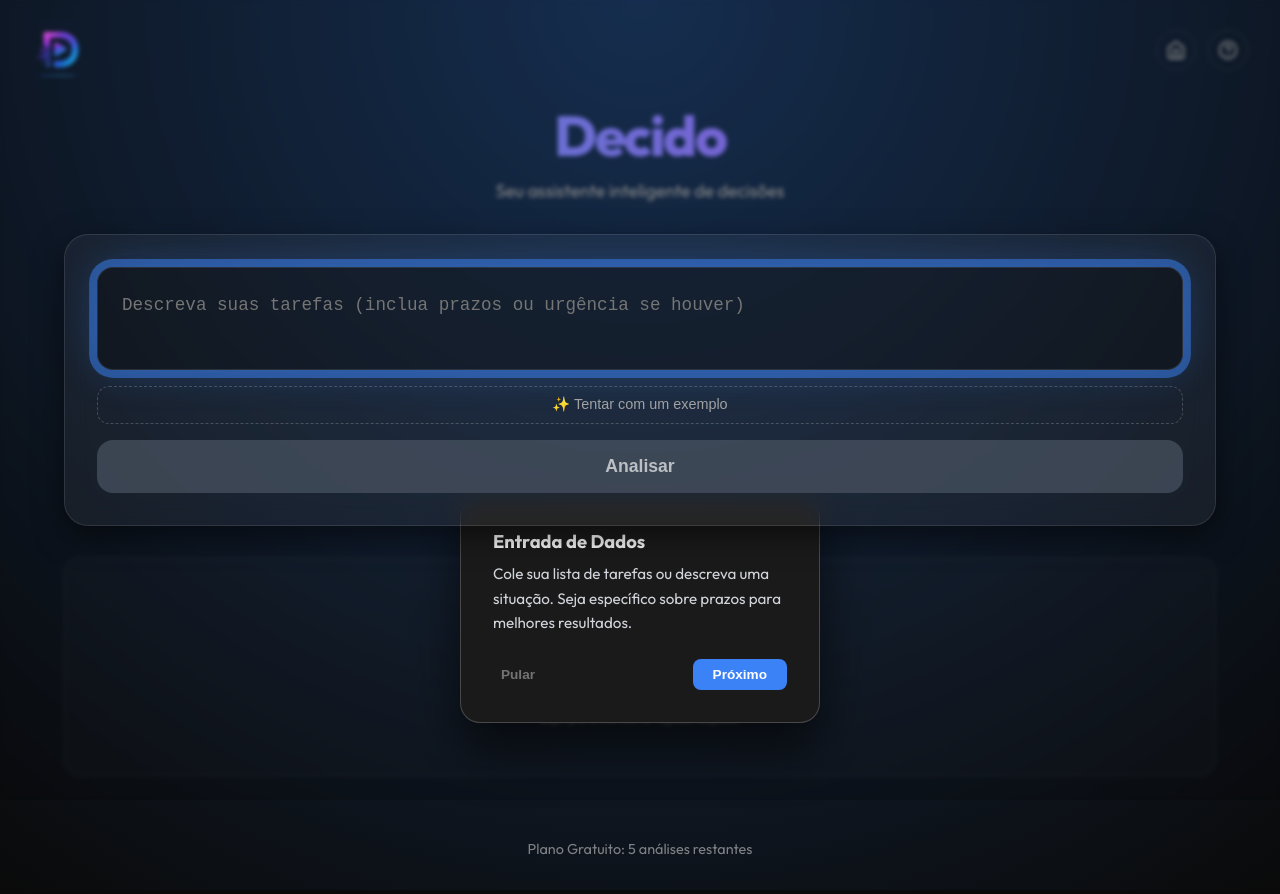
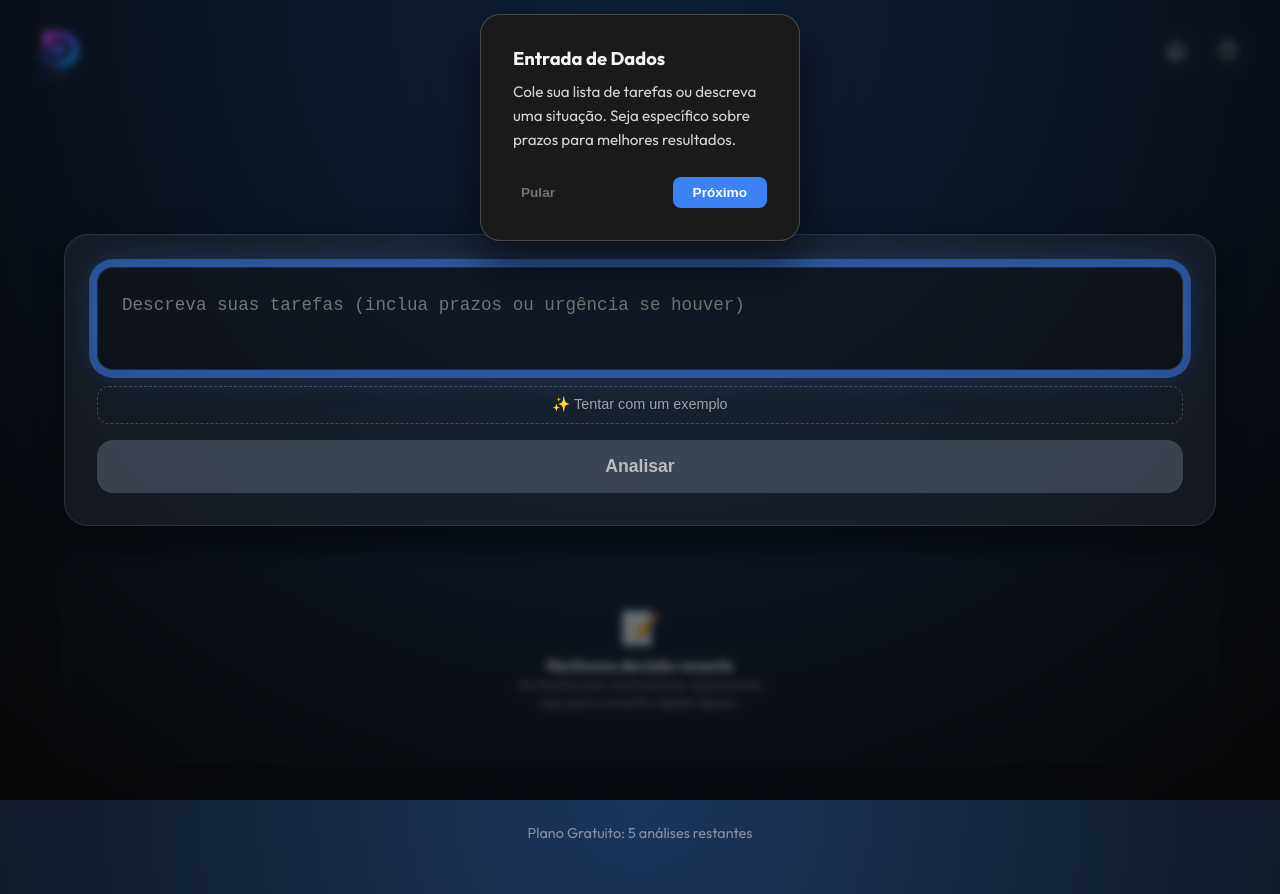
Before and after one commit to RojasDNGX/decido, a Next.js app: page /decidir in a window 1280 px wide. Both pictures are taken after a click on the button "Como funciona". Built offline with nearby package versions, Linux system fonts and the light colour scheme.

Commit message:
fix(ui): polish onboarding tour z-index, restore limit card, stabilize backgrounds

```diff
--- a/app/decidir/page.tsx
+++ b/app/decidir/page.tsx
@@ -77,6 +77,12 @@
       // fallback: do nothing silently
     }
   };
+
+  useEffect(() => {
+    if (tourStep === 4) {
+      document.getElementById('app-footer')?.scrollIntoView({ behavior: 'smooth' });
+    }
+  }, [tourStep]);
 
   const handleClearData = () => {
     if (window.confirm('Tem certeza que deseja apagar todo o histórico de decisões?')) {
@@ -201,6 +207,45 @@
     }).format(new Date(timestamp));
   };
 
+  const renderTourPopover = (step: number) => (
+    <div className={`tour-popover tour-popover--step-${step}`}>
+      <div className="tour-content">
+        {step === 1 ? (
+          <>
+            <h3>Entrada de Dados</h3>
+            <p>Cole sua lista de tarefas ou descreva uma situação. Seja específico sobre prazos para melhores resultados.</p>
+          </>
+        ) : step === 2 ? (
+          <>
+            <h3>Análise Inteligente</h3>
+            <p>O Decido organiza tudo por prioridade e sugere a melhor ação imediata.</p>
+          </>
+        ) : step === 3 ? (
+          <>
+            <h3>Histórico Local</h3>
+            <p>Suas decisões passadas ficam salvas apenas no seu navegador para consulta rápida.</p>
+          </>
+        ) : (
+          <>
+            <h3>Limite e Privacidade</h3>
+            <p>Acompanhe seu limite de uso e limpe seus dados quando quiser para reiniciar o histórico.</p>
+          </>
+        )}
+      </div>
+      <div className="tour-footer">
+        <button className="tour-btn-secondary" onClick={() => { setOnboardingDone(); setTourStep(0); }}>Pular</button>
+        <div className="tour-btn-group">
+          {step < 4 ? (
+            <button className="tour-btn-primary" onClick={() => setTourStep(step + 1)}>Próximo</button>
+          ) : (
+            <button className="tour-btn-primary" onClick={() => { setOnboardingDone(); setTourStep(0); }}>Entendi</button>
+          )}
+        </div>
+      </div>
+      <div className="tour-arrow"></div>
+    </div>
+  );
+
   return (
     <main>
       <header style={{ width: '100%', maxWidth: '1400px', margin: '0 auto', padding: '1.5rem 2rem', display: 'flex', justifyContent: 'space-between', alignItems: 'center' }}>
@@ -218,7 +263,7 @@
                 <svg width="20" height="20" viewBox="0 0 24 24" fill="none" stroke="currentColor" strokeWidth="2" strokeLinecap="round" strokeLinejoin="round"><path d="m3 9 9-7 9 7v11a2 2 0 0 1-2 2H5a2 2 0 0 1-2-2z"/><polyline points="9 22 9 12 15 12 15 22"/></svg>
               </Link>
 
-              {!result && !isViewingHistory && (
+              {!result && !isViewingHistory && !isLimit && (
                 <button
                   className="quick-action-btn"
                   title="Como funciona"
@@ -286,7 +331,7 @@
             <p className="limit-reached-sub">Faça upgrade para continuar decidindo sem limites.</p>
           </div>
         ) : (
-          <section className={`input-section ${(tourStep === 1 || tourStep === 2) ? 'tour-highlight-container' : ''}`}>
+          <section className={`input-section ${(tourStep === 1 || tourStep === 2) ? 'tour-highlight-container' : ''}`} style={{ position: 'relative' }}>
             <textarea
               ref={textareaRef}
               id="task-input"
@@ -297,6 +342,7 @@
               onChange={handleInputChange}
               disabled={loading}
             />
+            {tourStep === 1 && renderTourPopover(1)}
             {(!input || EXAMPLES.includes(input)) && (
               <button
                 id="try-example-btn"
@@ -308,7 +354,7 @@
               </button>
             )}
 
-            <div style={{ display: 'flex', flexDirection: 'column', gap: '0.75rem', width: '100%' }}>
+            <div className={tourStep === 2 ? 'tour-highlight-container' : ''} style={{ display: 'flex', flexDirection: 'column', gap: '0.75rem', width: '100%', position: 'relative' }}>
               {isRefinementMode && (
                 <span className="refinement-indicator">Refinando análise anterior</span>
               )}
@@ -321,53 +367,16 @@
               >
                 {loading ? 'Analisando...' : 'Analisar'}
               </button>
+              {tourStep === 2 && renderTourPopover(2)}
             </div>
           </section>
         )}
 
-        {mounted && tourStep > 0 && (
-          <div className="tour-overlay">
-            <div className={`tour-popover tour-popover--step-${tourStep}`}>
-              <div className="tour-content">
-                {tourStep === 1 ? (
-                  <>
-                    <h3>Entrada de Dados</h3>
-                    <p>Cole sua lista de tarefas ou descreva uma situação. Seja específico sobre prazos para melhores resultados.</p>
-                  </>
-                ) : tourStep === 2 ? (
-                  <>
-                    <h3>Análise Inteligente</h3>
-                    <p>O Decido organiza tudo por prioridade e sugere a melhor ação imediata.</p>
-                  </>
-                ) : tourStep === 3 ? (
-                  <>
-                    <h3>Histórico Local</h3>
-                    <p>Suas decisões passadas ficam salvas apenas no seu navegador para consulta rápida.</p>
-                  </>
-                ) : (
-                  <>
-                    <h3>Limite e Privacidade</h3>
-                    <p>Acompanhe seu limite de uso e limpe seus dados quando quiser para reiniciar o histórico.</p>
-                  </>
-                )}
-              </div>
-              <div className="tour-footer">
-                <button className="tour-btn-secondary" onClick={() => { setOnboardingDone(); setTourStep(0); }}>Pular</button>
-                <div className="tour-btn-group">
-                  {tourStep < 4 ? (
-                    <button className="tour-btn-primary" onClick={() => setTourStep(tourStep + 1)}>Próximo</button>
-                  ) : (
-                    <button className="tour-btn-primary" onClick={() => { setOnboardingDone(); setTourStep(0); }}>Entendi</button>
-                  )}
-                </div>
-              </div>
-              <div className="tour-arrow"></div>
-            </div>
-          </div>
-        )}
+        {mounted && tourStep > 0 && <div className="tour-overlay" />}
 
         {mounted && history.length > 0 && !result && !loading && (
-          <section id="history-container" className={`history-section ${tourStep === 3 ? 'tour-highlight' : ''}`}>
+          <section id="history-container" className={`history-section ${tourStep === 3 ? 'tour-highlight-container' : ''}`} style={{ position: 'relative' }}>
+            <div className={tourStep === 3 ? 'tour-highlight' : ''}>
               <div className="history-header">
                 <h2 className="history-title">Decisões Recentes</h2>
                 <span className="history-count">{history.length} {history.length === 1 ? 'registro' : 'registros'}</span>
@@ -391,14 +400,19 @@
                   </div>
                 ))}
               </div>
+            </div>
+            {tourStep === 3 && renderTourPopover(3)}
           </section>
         )}
 
         {mounted && history.length === 0 && !result && !loading && !isLimitReached() && (
-          <div id="history-container" className={`empty-history-card ${tourStep === 3 ? 'tour-highlight' : ''}`}>
+          <div id="history-container" className={`empty-history-card ${tourStep === 3 ? 'tour-highlight-container' : ''}`} style={{ position: 'relative' }}>
+            <div className={tourStep === 3 ? 'tour-highlight' : ''} style={{ display: 'flex', flexDirection: 'column', alignItems: 'center', width: '100%' }}>
               <span className="empty-history-icon">📝</span>
               <p className="empty-history-title">Nenhuma decisão recente</p>
               <p className="empty-history-sub">As tarefas que você analisar aparecerão aqui para consulta rápida depois.</p>
+            </div>
+            {tourStep === 3 && renderTourPopover(3)}
           </div>
         )}
 
@@ -528,7 +542,8 @@
           </section>
         )}
 
-        <footer id="app-footer" className={tourStep === 4 ? 'tour-highlight' : ''} style={{ textAlign: 'center', opacity: 0.5, fontSize: '0.9rem', marginTop: 'auto', padding: '2rem', display: 'flex', flexDirection: 'column', gap: '0.5rem', alignItems: 'center', borderRadius: '1rem' }}>
+        <footer id="app-footer" className={(tourStep === 4) ? 'tour-highlight-container' : ''} style={{ textAlign: 'center', opacity: (tourStep === 4) ? 1 : 0.5, fontSize: '0.9rem', marginTop: 'auto', marginBottom: '20px', padding: '2rem', display: 'flex', flexDirection: 'column', gap: '0.5rem', alignItems: 'center', borderRadius: '1rem', position: 'relative' }}>
+          <div className={tourStep === 4 ? 'tour-highlight' : ''} style={{ display: 'flex', flexDirection: 'column', alignItems: 'center', gap: '0.5rem', width: '100%' }}>
             {mounted && (
               isLimitReached() ? (
                 <span>Faça upgrade para continuar decidindo sem limites. <a href="#" style={{ color: 'var(--primary)', textDecoration: 'underline' }}>Ver planos</a></span>
@@ -544,6 +559,8 @@
                 Limpar dados do histórico
               </button>
             )}
+          </div>
+          {tourStep === 4 && renderTourPopover(4)}
         </footer>
 
       </div>
--- a/app/globals.css
+++ b/app/globals.css
@@ -22,7 +22,8 @@
   max-width: 100vw;
   overflow-x: hidden;
   font-family: 'Outfit', -apple-system, BlinkMacSystemFont, 'Segoe UI', Roboto, Helvetica, Arial, sans-serif;
-  background: var(--background);
+  background: radial-gradient(circle at 50% 0%, #1a365d 0%, #0a0a0a 100%);
+  background-attachment: fixed;
   color: var(--foreground);
   -webkit-font-smoothing: antialiased;
   -moz-osx-font-smoothing: grayscale;
@@ -35,7 +36,6 @@
   display: flex;
   flex-direction: column;
   align-items: center;
-  background: radial-gradient(circle at 50% 0%, #1a365d 0%, #0a0a0a 100%);
 }
 
 .container {
@@ -330,6 +330,7 @@
   display: flex;
   justify-content: space-between;
   align-items: center;
+  margin-bottom: 1.5rem;
 }
 
 .history-count {
@@ -1019,18 +1020,17 @@
   left: 0;
   right: 0;
   bottom: 0;
-  background: rgba(0, 0, 0, 0.15);
-  backdrop-filter: blur(2px);
-  z-index: 9999; /* Extremely high z-index */
-  display: flex;
-  justify-content: center;
-  align-items: center;
+  background: rgba(0, 0, 0, 0.4);
+  backdrop-filter: blur(4px);
+  z-index: 10000;
   pointer-events: auto;
+  backface-visibility: hidden;
+  -webkit-backface-visibility: hidden;
 }
 
 .tour-popover {
   position: relative;
-  z-index: 10000; /* Higher than overlay */
+  z-index: 20010;
   width: 360px;
   background: #1a1a1a;
   border: 1px solid rgba(255, 255, 255, 0.2);
@@ -1041,8 +1041,8 @@
 }
 
 @keyframes popIn {
-  from { opacity: 0; }
-  to { opacity: 1; }
+  from { opacity: 0; transform: scale(0.95); }
+  to { opacity: 1; transform: scale(1); }
 }
 
 .tour-content h3 {
@@ -1098,7 +1098,7 @@
 
 .tour-highlight {
   position: relative;
-  z-index: 10001 !important;
+  z-index: 20001 !important;
   animation: pulseHighlight 2s infinite;
   pointer-events: none;
   border-radius: 1rem;
@@ -1110,28 +1110,45 @@
   100% { box-shadow: 0 0 0 4px rgba(59, 130, 246, 0.3), 0 0 20px rgba(59, 130, 246, 0.2); }
 }
 
-
 .tour-highlight-container {
   position: relative;
-  z-index: 10001 !important;
+  z-index: 40000 !important;
+  backdrop-filter: none !important;
+  filter: none !important;
 }
 
-
-/* Positioning steps to avoid overlap */
-.tour-popover--step-1 {
-  transform: translateY(210px);
+/* Anchored Popover logic */
+.tour-highlight-container .tour-popover {
+  position: absolute;
+  z-index: 40010;
+  width: 320px;
+  left: 50%;
+  transform: translateX(-50%);
+  margin: 0;
 }
 
-.tour-popover--step-2 {
-  transform: translateY(210px);
+/* Position for Steps 1 & 2 (Top areas) */
+.input-section .tour-popover--step-1 {
+  top: -90%;
+  margin-top: 40px;
 }
 
-.tour-popover--step-3 {
-  transform: translateY(-160px);
+.input-section .tour-popover--step-2 {
+  top: 80%;
+  margin-top: 40px;
 }
 
-.tour-popover--step-4 {
-  transform: translateY(-160px);
+/* Position for Step 3 (Middle/Bottom area) */
+.history-section .tour-popover--step-3,
+.empty-history-card .tour-popover--step-3 {
+  top: -90%;
+  margin-top: 40px;
+}
+
+/* Position for Step 4 (Bottom area) - Popover ABOVE highlight */
+#app-footer .tour-popover--step-4 {
+  bottom: 100%;
+  margin-bottom: 0;
 }
 
 
@@ -1140,12 +1157,51 @@
 
 
 
+.limit-reached-card {
+  background: rgba(239, 68, 68, 0.08); /* Tom vermelho opaco discreto */
+  backdrop-filter: blur(12px);
+  border: 1px solid rgba(239, 68, 68, 0.3); /* Borda vermelha sutil */
+  padding: 4rem 2rem;
+  border-radius: 1.5rem;
+  text-align: center;
+  display: flex;
+  flex-direction: column;
+  align-items: center;
+  gap: 1rem;
+  width: 100%;
+  animation: fadeIn 0.5s ease-out;
+}
+
+.limit-reached-icon {
+  font-size: 3.5rem;
+  margin-bottom: 0.5rem;
+  display: block;
+}
+
+.limit-reached-card h2 {
+  font-size: 1.75rem;
+  font-weight: 700;
+  margin: 0;
+}
+
+.limit-reached-card p {
+  color: #e5e5e5;
+  font-size: 1.1rem;
+  max-width: 400px;
+  margin: 0;
+}
+
+.limit-reached-sub {
+  color: #737373 !important;
+  font-size: 0.95rem !important;
+}
+
 /* ── Phase 3 Week 4: Landing Page Visual Hierarchy ── */
 
 .landing-wrapper {
-  background: var(--background);
   color: var(--foreground);
   min-height: 100vh;
+  background: transparent;
 }
 
 .landing-nav {
--- a/app/layout.tsx
+++ b/app/layout.tsx
@@ -24,7 +24,7 @@
       <body className={outfit.className} suppressHydrationWarning>
         {children}
         <BackToTop />
-        <Analytics />
+        {/* Analytics desativado para ambiente LAN local */}
       </body>
     </html>
   );
```
Lines whose indentation alone changed are shown as unchanged.
